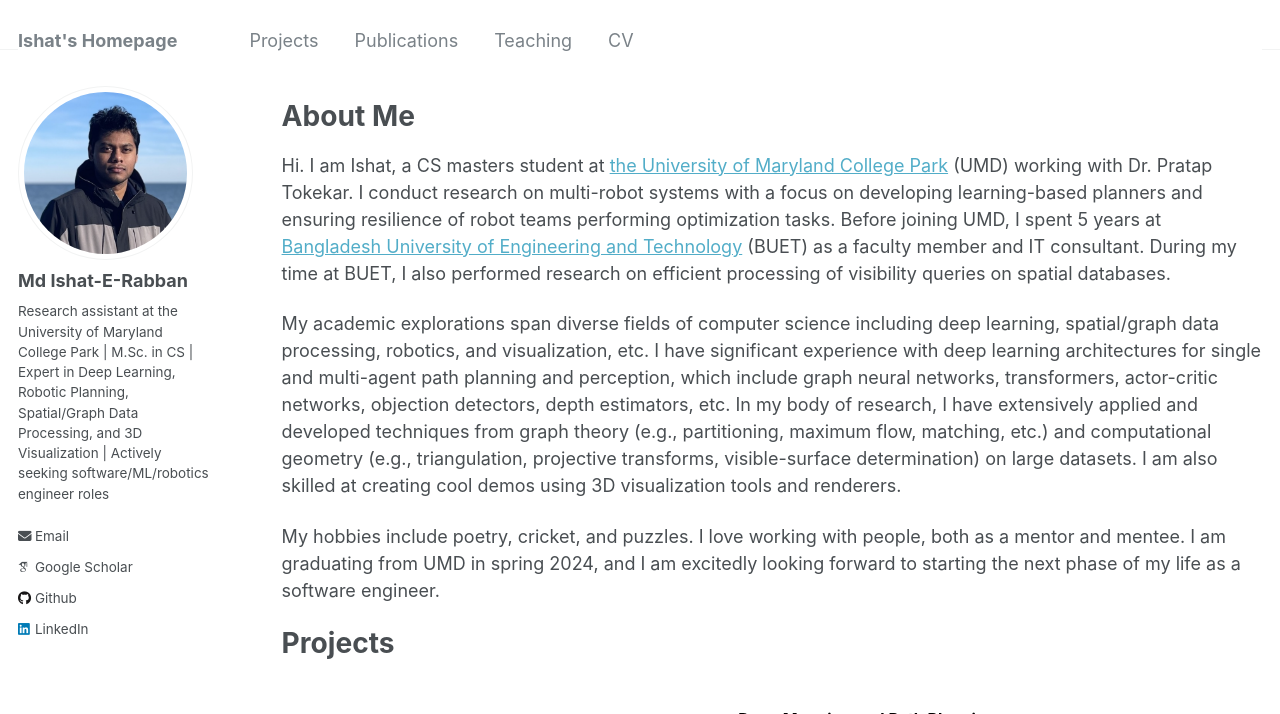
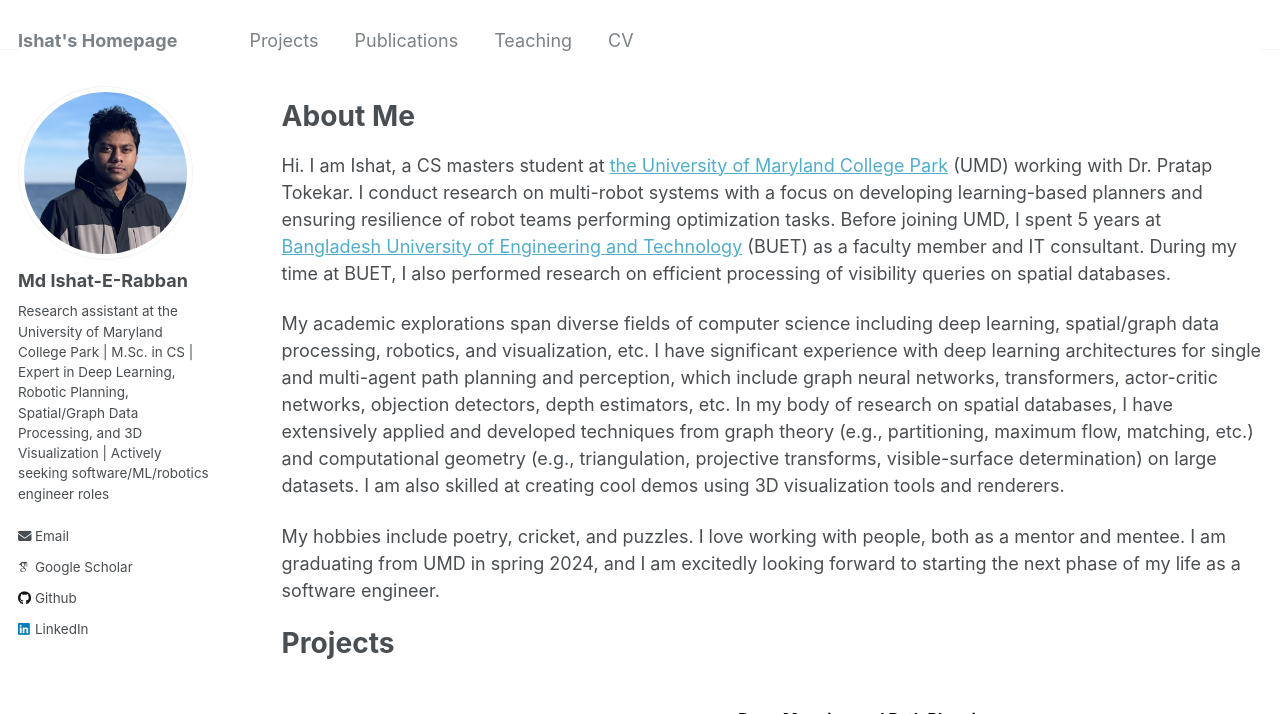
Before and after one commit to ieranik/ieranik.github.io, a Jekyll site: the page built from _pages/about.md, in a window 1280 px wide and 900 px high, cut to the strip 0-714 px from the top of the window. Built offline with Jekyll 4.4.1, drawn with Linux system fonts in a browser that asks for light colours; some web fonts are replaced.

Commit message:
updated project descriptions

```diff
--- a/_pages/about.md
+++ b/_pages/about.md
@@ -13,7 +13,7 @@
 
 Hi. I am Ishat, a CS masters student at [the University of Maryland College Park](https://www.cs.umd.edu/) (UMD) working with Dr. Pratap Tokekar. I conduct research on multi-robot systems with a focus on developing learning-based planners and ensuring resilience of robot teams performing optimization tasks. Before joining UMD, I spent 5 years at [Bangladesh University of Engineering and Technology](https://cse.buet.ac.bd/) (BUET) as a faculty member and IT consultant. During my time at BUET, I also performed research on efficient processing of visibility queries on spatial databases.
 
-My academic explorations span diverse fields of computer science including deep learning, spatial/graph data processing, robotics, and visualization, etc. I have significant experience with deep learning architectures for single and multi-agent path planning and perception, which include graph neural networks, transformers, actor-critic networks, objection detectors, depth estimators, etc. In my body of research, I have extensively applied and developed techniques from graph theory (e.g., partitioning, maximum flow, matching, etc.) and computational geometry (e.g., triangulation, projective transforms, visible-surface determination) on large datasets. I am also skilled at creating cool demos using 3D visualization tools and renderers.
+My academic explorations span diverse fields of computer science including deep learning, spatial/graph data processing, robotics, and visualization, etc. I have significant experience with deep learning architectures for single and multi-agent path planning and perception, which include graph neural networks, transformers, actor-critic networks, objection detectors, depth estimators, etc. In my body of research on spatial databases, I have extensively applied and developed techniques from graph theory (e.g., partitioning, maximum flow, matching, etc.) and computational geometry (e.g., triangulation, projective transforms, visible-surface determination) on large datasets. I am also skilled at creating cool demos using 3D visualization tools and renderers.
 
 My hobbies include poetry, cricket, and puzzles. I love working with people, both as a mentor and mentee. I am graduating from UMD in spring 2024, and I am excitedly looking forward to starting the next phase of my life as a software engineer.
 
```
Also changed, not shown: _pages/projects.md (+1 -1 lines).
